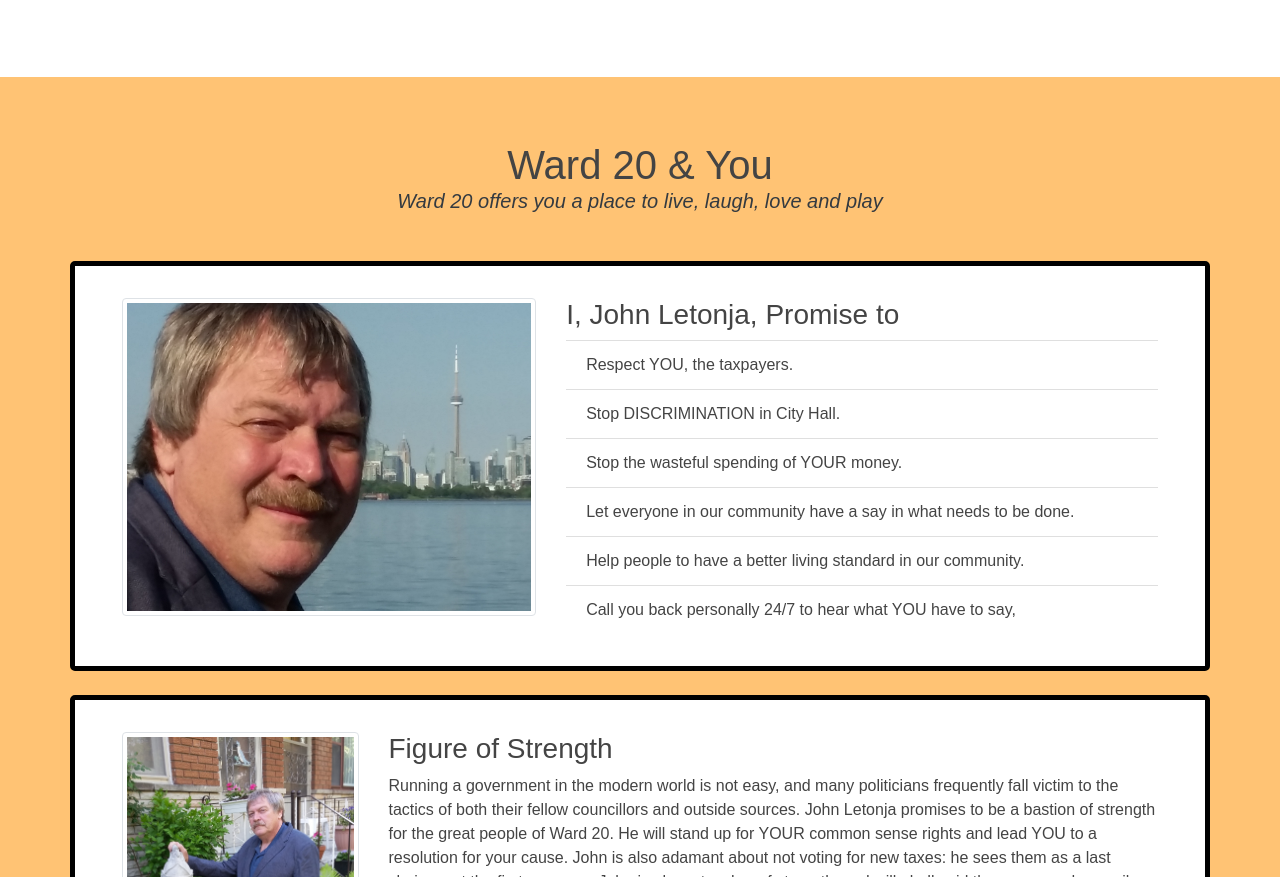
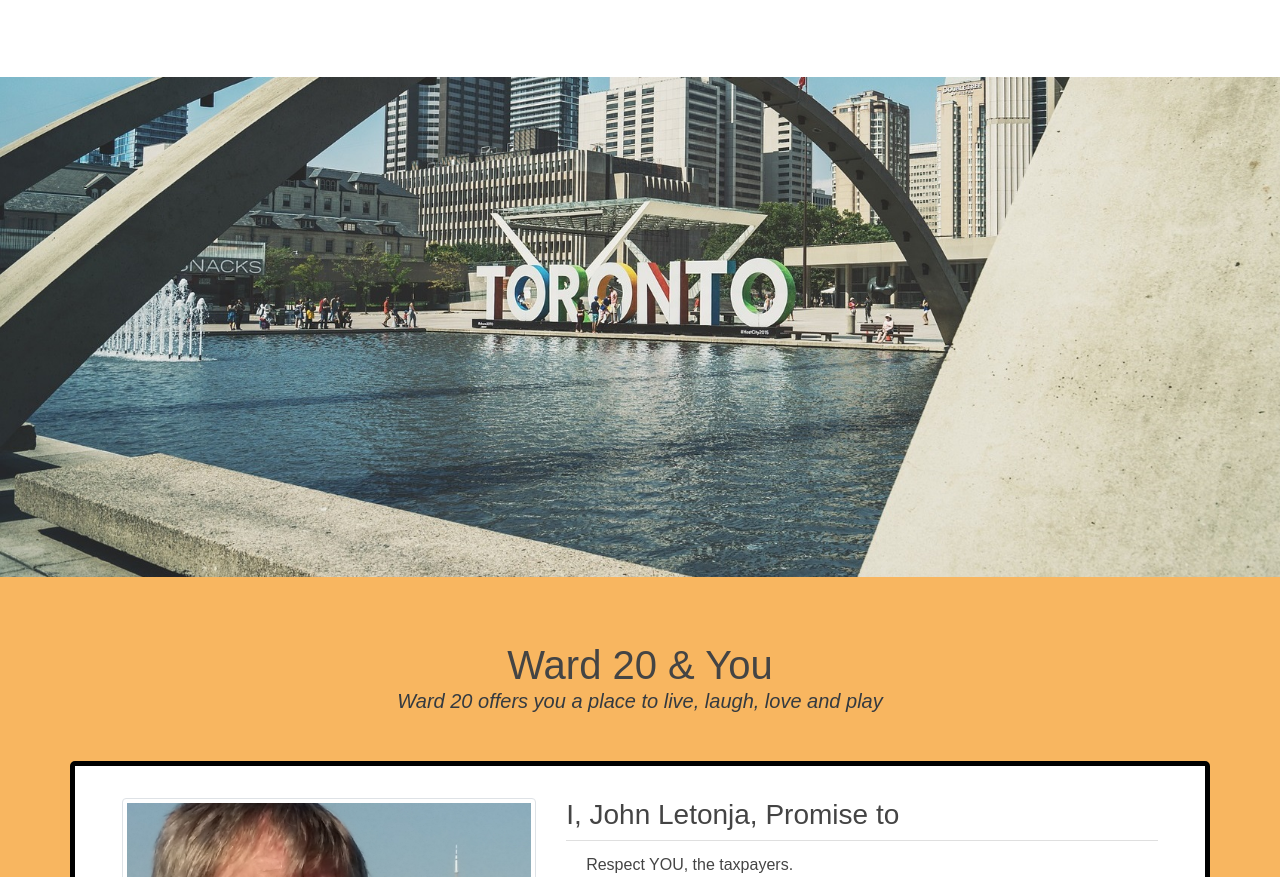
Before and after one commit to romanZupancic/johnLetonjaWebsite, a plain HTML site: page index.html in a window 1280 px wide. Shown: the part 961-1838 px from the top of the page. Drawn offline with nearby package versions, Linux system fonts and the light colour scheme.

Commit message:
Added a paralax spacer in between About and Ward 20

```diff
--- a/index.html
+++ b/index.html
@@ -89,6 +89,9 @@
                 <br><br>Toronto has become a key integral part of the cultural and economic hub in Ontario and it is the people that have contributed to this cohesion.  With Scarborough being a central influence to the landscape and influence to the vibrant city atmosphere.
                 <br><br>A loving father himself, John knows the struggles of raising a family; that stress quickly builds up to a pressure point. As a goal that he is committed to is to make the accessibility, communication and interaction points a stress-free environment for the residents of Ward 20.  John wants to represent Ward 20 as a city councillor, for the good of the community and the city.</p>
             </div>
+        </div>
+
+        <div class="container-fluid titleContainer mt-0" style="background-image:url('imgs/toronto-city-hall.jpg'); background-size:cover; background-position:center; background-repeat:no-repeat; height:500px;">
         </div>
 
         <!-- Ward 20 & You -->
--- a/my.css
+++ b/my.css
@@ -45,7 +45,7 @@ body {
 }
 
 #ward20 {
-    background-color: #ffc374;
+    background-color: #f8b660;
 }
 
 .cell {
```
Also changed, not shown: imgs/citybackground.jpg (added), imgs/toronto-city-hall.jpg (added).
